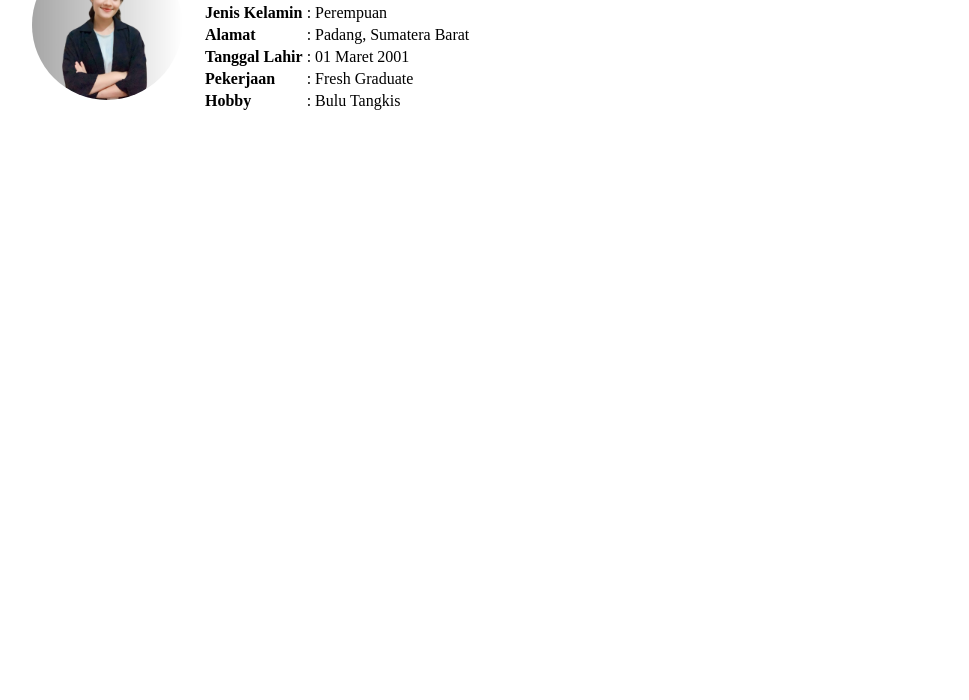
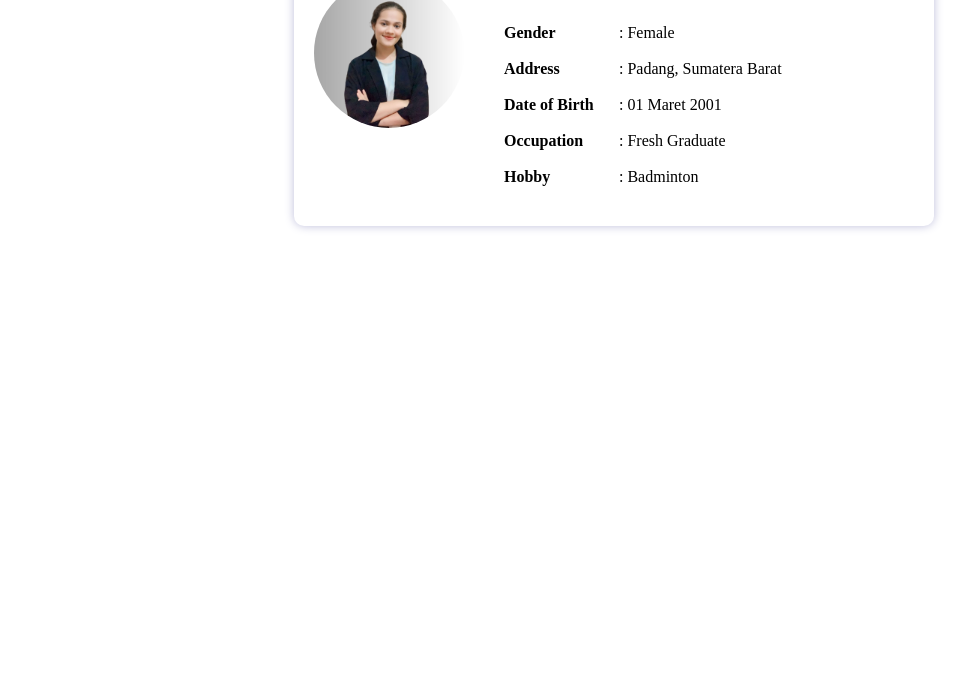
Before and after one commit to rismasitompul/rismasitompul.github.io, a plain HTML site: page index.html in a window 1280 px wide. Shown: the part 100-800 px from the top of the page, without its empty margins (26-995 px from the left). Drawn offline with Linux system fonts and the light colour scheme.

Commit message:
update-portofolio

```diff
--- a/index.html
+++ b/index.html
@@ -4,70 +4,82 @@
     <meta name="viewport" content="width=device-width, initial-scale=1.0">
     <title>risma sitompul</title>
     <style>
-        section{
+        .profile {
             display: flex;
-            margin: 50px;
-        }
-
-        #profile {
-          margin-right: 20px;
+            max-width: 600px;
+            margin: 0 auto;
+            background-color: white;
+            border-radius: 10px;
+            box-shadow: 0 0 10px rgb(190, 190, 219);
+            padding: 20px;
         }
 
         .profile-photo {
-        width: 150px;
-        height: 150px;
-        overflow: hidden;
-        border-radius: 50%;
+            padding-top: 50px;
+            padding-right: 20px;
         }
 
-        .profile-photo img {
-        width: 100%;
-        height: auto;
+        .profile-photo img{
+            width: 150px;
+            height: 150px;
+            border-radius: 50%;
+
+        }
+
+        .profile-name {
+            color: #0d7291;
+        }
+
+        .profile-info {
+            padding: 10px;
+        }
+
+        th {
+            text-align: left;
+            padding: 8px;
         }
 
     </style>
 </head>
 <body>
+    <div class="profile">
+        <div class="profile-photo">
+            <img src="Foto-Profil.jpg" alt="Foto Profile">
+        </div>
+
+
+        <div class="profile-info">
+            <table>
+                <tr>
+                    <th colspan="2" class="profile-name"><h1>Risma Wati Sitompul</h1></th>
+                    <!-- <td></td> -->
+                </tr>
+                <tr>
+                    <th>Gender</th>
+                    <td>: Female</td>
+                </tr>
+                <tr>
+                    <th>Address</th>
+                    <td>: Padang, Sumatera Barat</td>
+                </tr>
+                <tr>
+                    <th>Date of Birth</th>
+                    <td>: 01 Maret 2001</td>
+                </tr>
+                <tr>
+                    <th>Occupation</th>
+                    <td>: Fresh Graduate</td>
+                </tr>
+                <tr>
+                    <th>Hobby</th>
+                    <td>: Badminton</td>
+                </tr>
+            </table>
+        </div>
+    </div>
 
 
 
-    <section>
-        <div id="profile">
-            <div class="profile-photo">
-                <img src="Foto-profil.jpg" alt="foto profil">
-            </div>
-
-        </div>
-
-        <div id="detail">
-            <table>
-                <tr>
-                    <td colspan="2"><b><h1>Risma Wati Sitompul</b><h1></b></td>
-                    <!-- <td></td> -->
-                </tr>
-                <tr>
-                    <td><b>Jenis Kelamin </b></td>
-                    <td>: Perempuan</td>
-                </tr>
-                <tr>
-                    <td><b>Alamat</b></td>
-                    <td>: Padang, Sumatera Barat</td>
-                </tr>
-                <tr>
-                    <td><b>Tanggal Lahir </b></td>
-                    <td>: 01 Maret 2001</td>
-                </tr>
-                <tr>
-                    <td><b>Pekerjaan </b></td>
-                    <td>: Fresh Graduate</td>
-                </tr>
-                <tr>
-                    <td><b>Hobby </b></td>
-                    <td>: Bulu Tangkis</td>
-                </tr>
-            </table>
-        </div>
-    </section>
 
 </body>
 </html>
```
